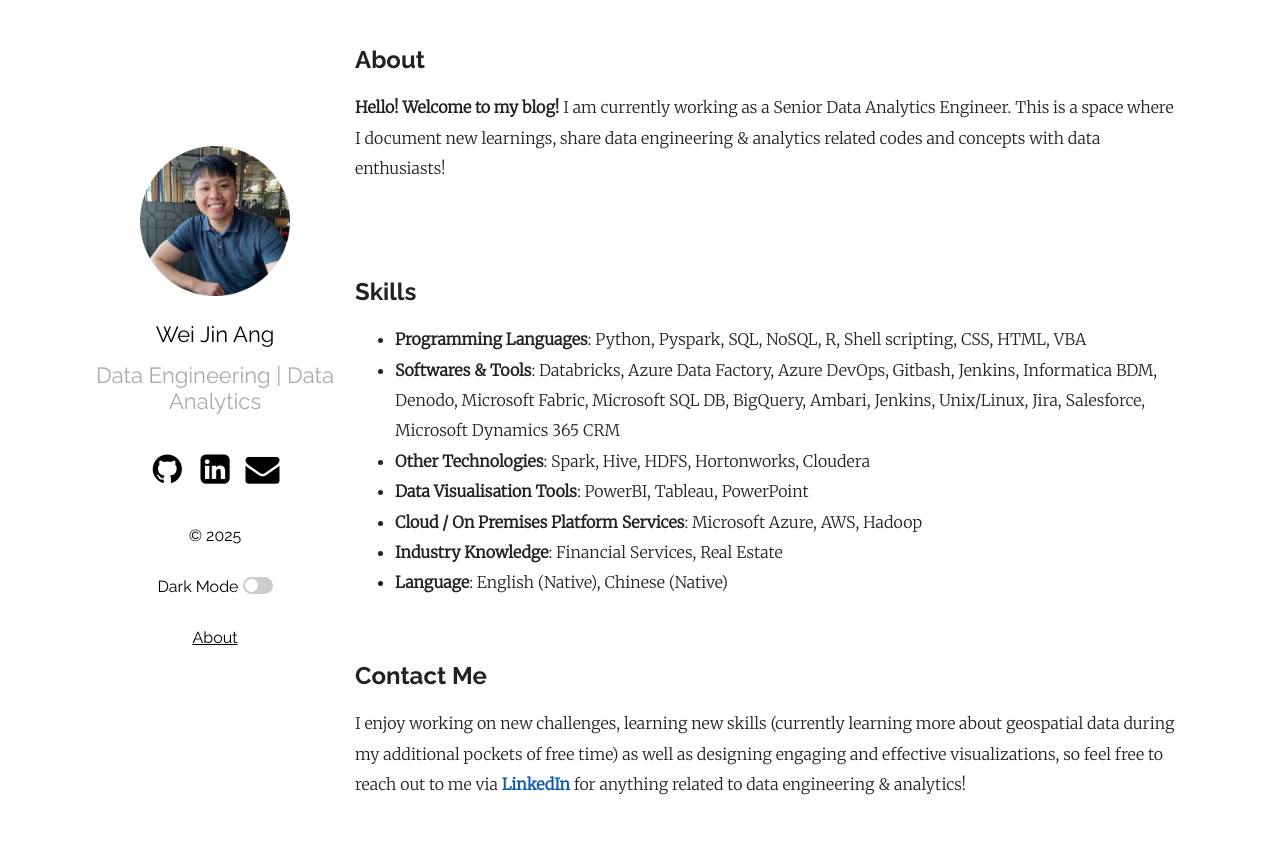
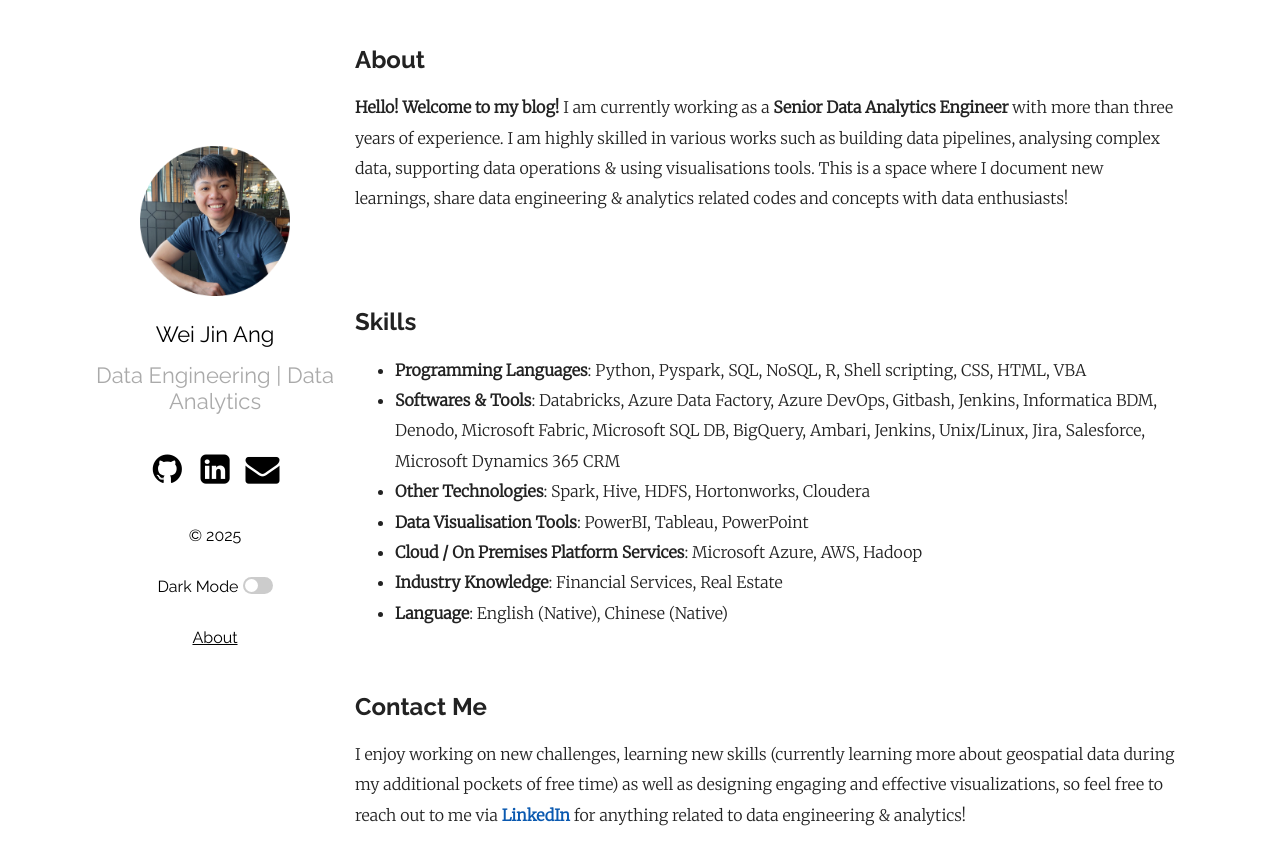
Before and after one commit to wjang96/wjang96.github.io, a Jekyll site: the page built from about.md, in a window 1280 px wide and 952 px high. Shown: the top 865 px of the window. Built offline with Jekyll 4.4.1, drawn with Linux system fonts in a browser that asks for light colours.

Commit message:
Update about.md

```diff
--- a/about.md
+++ b/about.md
@@ -5,7 +5,7 @@
 ---
 
 ## About
-**Hello! Welcome to my blog!** I am currently working as a Senior Data Analytics Engineer. This is a space where I document new learnings, share data engineering & analytics related codes and concepts with data enthusiasts!
+**Hello! Welcome to my blog!** I am currently working as a **Senior Data Analytics Engineer** with more than three years of experience. I am highly skilled in various works such as building data pipelines, analysing complex data, supporting data operations & using visualisations tools. This is a space where I document new learnings, share data engineering & analytics related codes and concepts with data enthusiasts!
 <br><br>
 
 <br>
```
